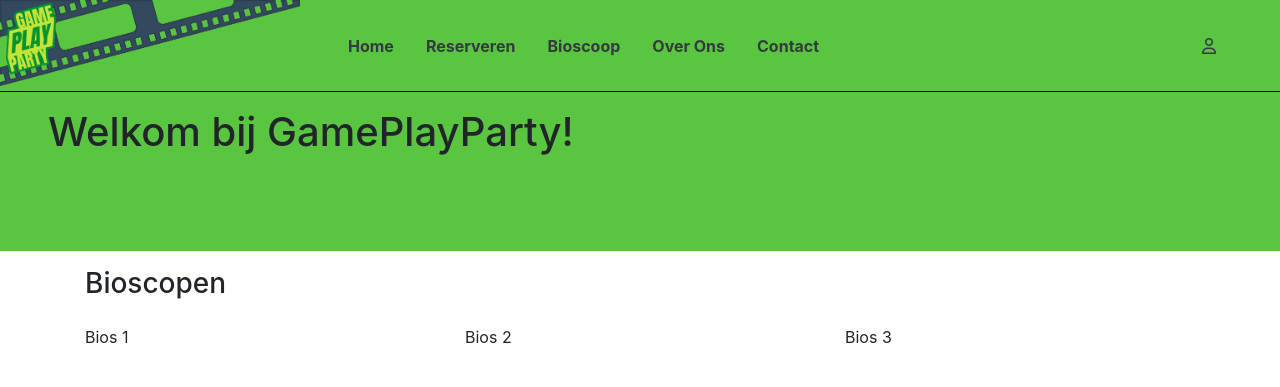
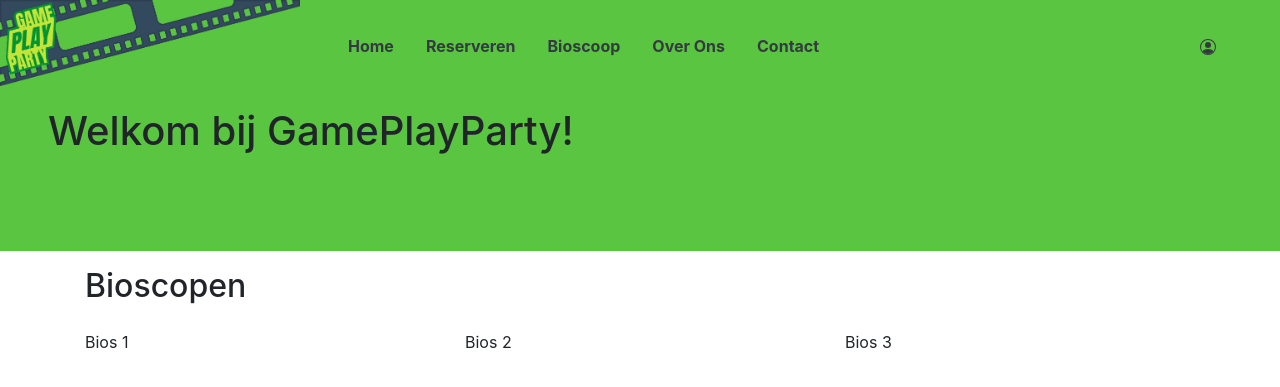
Before and after one commit to PodaPunde-GamePlayParty/PodaPunde, a PHP site: page /mm/ in a window 1280 px wide. Shown: the top 387 px of the page. Run offline with PHP 8.4, Linux system fonts and the light colour scheme; some libraries are stand-ins or nearby versions.

Commit message:
homepage bijgewerkt

```diff
--- a/app/views/fragments/navbar.php
+++ b/app/views/fragments/navbar.php
@@ -26,7 +26,11 @@
         </ul>
         <form class="form-inline my-2 my-lg-0 pr-5">
             <a class="nav-item text-dark nav-link px-3 font-weight-bold" href="<?php echo URLROOT; ?>#">
-                <i class="far fa-user"></i>
+                <svg width="1em" height="1em" viewBox="0 0 16 16" class="bi bi-person-circle" fill="currentColor" xmlns="http://www.w3.org/2000/svg">
+                    <path d="M13.468 12.37C12.758 11.226 11.195 10 8 10s-4.757 1.225-5.468 2.37A6.987 6.987 0 0 0 8 15a6.987 6.987 0 0 0 5.468-2.63z"/>
+                    <path fill-rule="evenodd" d="M8 9a3 3 0 1 0 0-6 3 3 0 0 0 0 6z"/>
+                    <path fill-rule="evenodd" d="M8 1a7 7 0 1 0 0 14A7 7 0 0 0 8 1zM0 8a8 8 0 1 1 16 0A8 8 0 0 1 0 8z"/>
+                </svg>
             </a>
         </form>
     </div>
--- a/app/views/pages/index.php
+++ b/app/views/pages/index.php
@@ -1,24 +1,24 @@
 <?php include APPROOT."/views/fragments/header.php"; ?>
 
-<div class="header container-fullwidth border-top">
+<div class="header container-fullwidth">
     <div class="row">
         <div class="col-lg-6 col-12">
-            <h1 class="ml-lg-5 mt-lg-3">Welkom bij GamePlayParty!</h1>
+            <h1 class="ml-lg-5 ml-3 mt-lg-3 mt-2 headerh1">Welkom bij GamePlayParty!</h1>
         </div>
     </div>
 </div>
 
 <div class="container mt-lg-3">
-    <h3>Bioscopen</h3>
+    <h2>Bioscopen</h2>
 
     <div class="row mt-lg-4">
-        <div class="col-4">
+        <div class="col-md-4 col-12">
             <p>Bios 1</p>
         </div>
-        <div class="col-4">
+        <div class="col-md-4 col-12">
             <p>Bios 2</p>
         </div>
-        <div class="col-4">
+        <div class="col-md-4 col-12">
             <p>Bios 3</p>
         </div>
     </div>
--- a/public/css/custom.css
+++ b/public/css/custom.css
@@ -10,3 +10,9 @@
 .border-top {
     border-color: black!important;
 }
+
+@media screen and (max-width: 800px) {
+  .headerh1 {
+    font-size: 20px!important;
+  }
+}
```
Also changed, not shown: app/views/fragments/header.php (line endings or trailing spaces).
